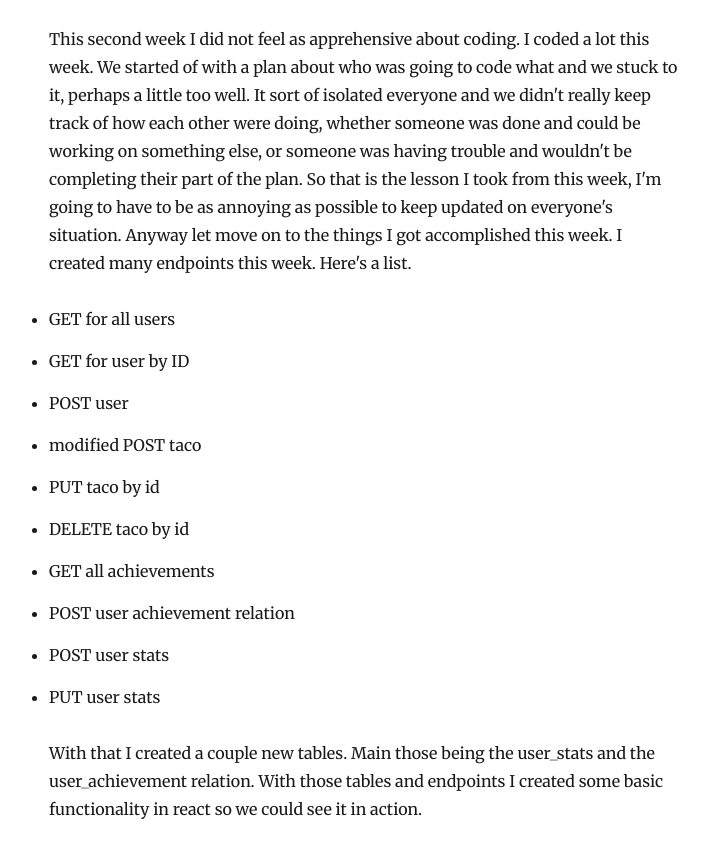
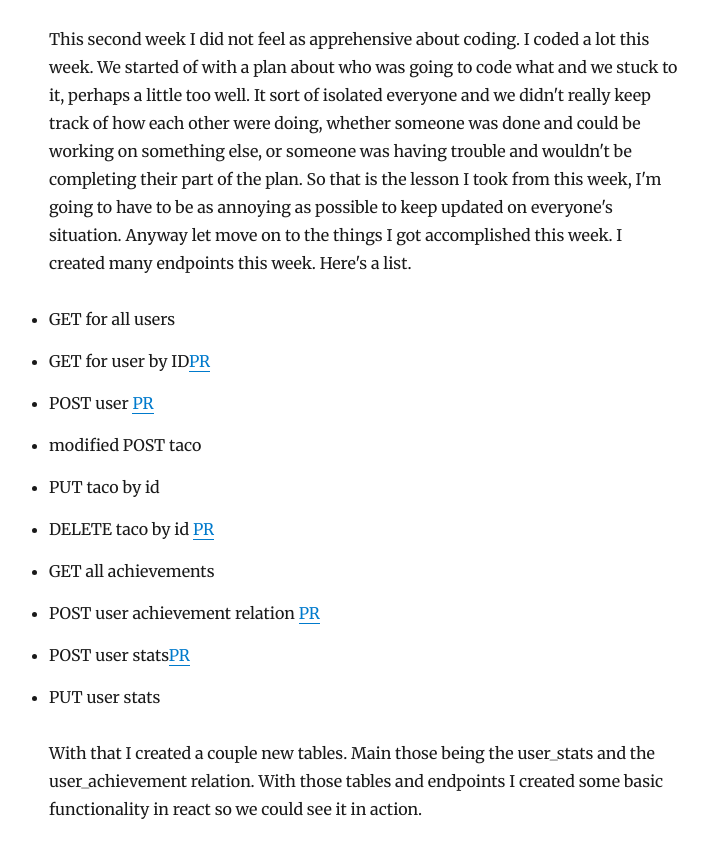
Before and after one commit to jaymzsocool/gatsby-taco-log-blog, a Gatsby site: page /week2/ in a window 1280 px wide. Shown: the part 198-1046 px from the top of the page, without its empty margins (276-985 px from the left). Built offline with nearby package versions, Linux system fonts and the light colour scheme; Gatsby itself is replaced by a stand-in of ours; some packages are replaced by stand-ins of ours.

Commit message:
added some PR links

```diff
--- a/content/blog/week2/index.md
+++ b/content/blog/week2/index.md
@@ -6,14 +6,14 @@ date: "2019-02-22"
 This second week I did not feel as apprehensive about coding. I coded a lot this week. We started of with a plan about who was going to code what and we stuck to it, perhaps a little too well. It sort of isolated everyone and we didn't really keep track of how each other were doing, whether someone was done and could be working on something else, or someone was having trouble and wouldn't be completing their part of the plan. So that is the lesson I took from this week, I'm going to have to be as annoying as possible to keep updated on everyone's situation. Anyway let move on to the things I got accomplished this week. I created many endpoints this week. Here's a list.
 
 * GET for all users
-* GET for user by ID
-* POST user
+* GET for user by ID[PR](https://github.com/Lambda-School-Labs/labs10-taco-log/pull/21)
+* POST user [PR](https://github.com/Lambda-School-Labs/labs10-taco-log/pull/36)
 * modified POST taco
 * PUT taco by id
-* DELETE taco by id
+* DELETE taco by id [PR](https://github.com/Lambda-School-Labs/labs10-taco-log/pull/36)
 * GET all achievements
-* POST user achievement relation
-* POST user stats
+* POST user achievement relation [PR](https://github.com/Lambda-School-Labs/labs10-taco-log/pull/22)
+* POST user stats[PR](https://github.com/Lambda-School-Labs/labs10-taco-log/pull/29)
 * PUT user stats
 
 With that I created a couple new tables. Main those being the user_stats and the user_achievement relation. With those tables and endpoints I created some basic functionality in react so we could see it in action.
```
